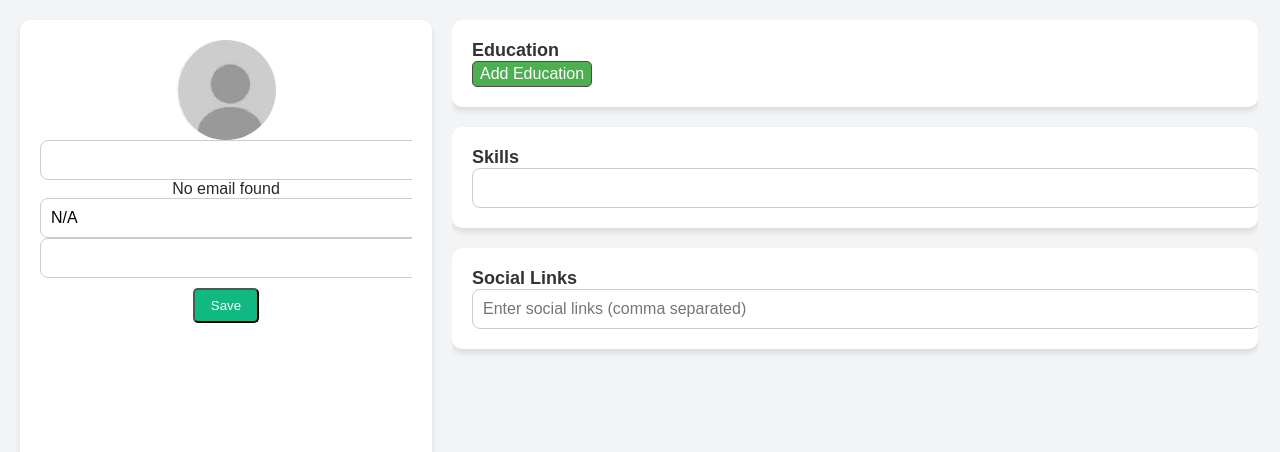
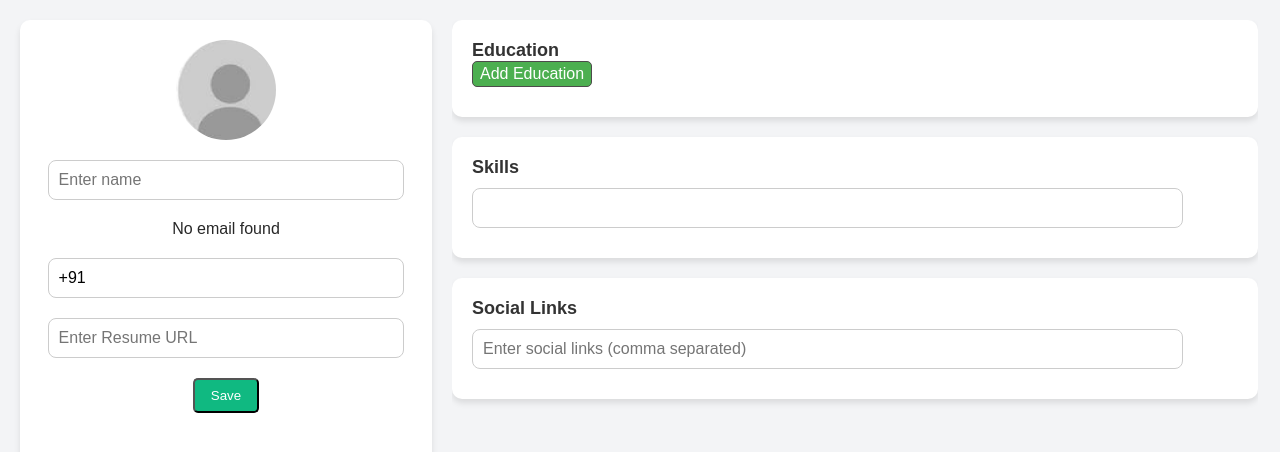
Before and after one commit to AlumniArchitect/AlumniArchitects, a React (Create React App) app in the folder frontend/: page /profile in a window 1280 px wide. Both pictures are taken after a click on the button "Edit". Shown: the top 452 px of the page. Built offline with nearby package versions, Linux system fonts and the light colour scheme.

Commit message:
MB profile frontend updated

```diff
--- a/frontend/src/component/Profile.jsx
+++ b/frontend/src/component/Profile.jsx
@@ -22,8 +22,8 @@ const ProfilePage = () => {
   });
   const [user, setUser] = useState({
     email: localStorage.getItem("email") || null,
-    mobileNumber: "N/A",
-    location: "N/A",
+    mobileNumber: "+91",
+    location: "",
     education: [],
     skills: [],
     resumeUrl: localStorage.getItem("resumeUrl") || null,
@@ -165,7 +165,7 @@ const ProfilePage = () => {
   };
 
   return (
-    <div className="profile-container">
+    <div className={`profile-container ${isEditing ? "editing-mode" : ""}`}>
       {/* error */}
       {error && <div className="error-message">{error}</div>}
 
@@ -193,6 +193,7 @@ const ProfilePage = () => {
             <input
               className="input-field"
               value={userProfile.name || ""}
+              placeholder="Enter name"
               onChange={(e) => setUserProfile({ ...userProfile, name: e.target.value })}
             />
           ) : (
@@ -206,6 +207,7 @@ const ProfilePage = () => {
           {isEditing ? (
             <input
               className="input-field"
+              placeholder="Enter Mobile Number"
               value={user.mobileNumber || ""}
               onChange={(e) => setUser({ ...user, mobileNumber: e.target.value })}
             />
@@ -217,6 +219,7 @@ const ProfilePage = () => {
           {isEditing ? (
             <input
               className="input-field"
+              placeholder="Enter Resume URL"
               value={user.resumeUrl || ""}
               onChange={(e) => setUser({ ...user, resumeUrl: e.target.value })}
             />
--- a/frontend/src/component/auth/Signin.jsx
+++ b/frontend/src/component/auth/Signin.jsx
@@ -34,7 +34,7 @@ export default function Signin() {
 
           const result = await res.json();
 
-          if (result.status) {
+          if (result.status && result.jwt) {
             navigate("/homepage");
           } else {
             showError("Invalid JWT token. Please log in again.");
--- a/frontend/src/style/Profile.css
+++ b/frontend/src/style/Profile.css
@@ -53,6 +53,7 @@
 }
 
 .profile-photo {
+  margin-bottom: 10px !important;
   width: 100px;
   height: 100px;
   background-color: #ccc;
@@ -81,20 +82,24 @@
 }
 
 .hidden-input {
+  margin-block: 10px !important;
   display: none;
 }
 
 .profile-name {
+  margin-block: 10px !important;
   font-size: 20px;
   font-weight: bold;
 }
 
 .profile-email {
+  margin-block: 10px !important;
   font-weight: 400;
   color: rgb(40, 40, 40);
 }
 
 .profile-info {
+  margin-block: 10px !important;
   font-weight: 400;
   color: rgb(40, 40, 40);
 }
@@ -104,7 +109,6 @@
 }
 
 .resume-info {
-  margin-top: 10px;
   color: gray;
 }
 
@@ -136,8 +140,8 @@
 }
 
 .input-field {
-  width: 100%;
-  padding: 8px;
+  width: 90% !important;
+  margin-block: 10px !important;
   border: 1px solid #ccc;
   border-radius: 5px;
 }
@@ -196,6 +200,7 @@
   font-size: 1rem;
   cursor: pointer;
   transition: background-color 0.3s ease;
+  margin-bottom: 10px;
 }
 
 .add-btn {
--- a/frontend/src/utils/Constant.js
+++ b/frontend/src/utils/Constant.js
@@ -1,5 +1,5 @@
 const Constant = {
-    BASE_URL: "https://alumniarchitects.onrender.com"
-    // BASE_URL: `http://localhost:8080`
+    // BASE_URL: "https://alumniarchitects.onrender.com"
+    BASE_URL: `http://localhost:8080`
 }
 export default Constant;
```
